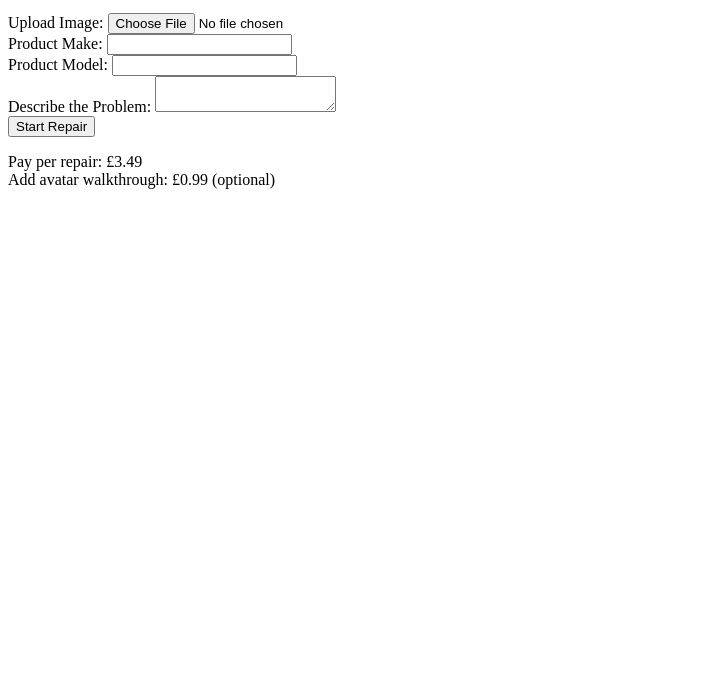
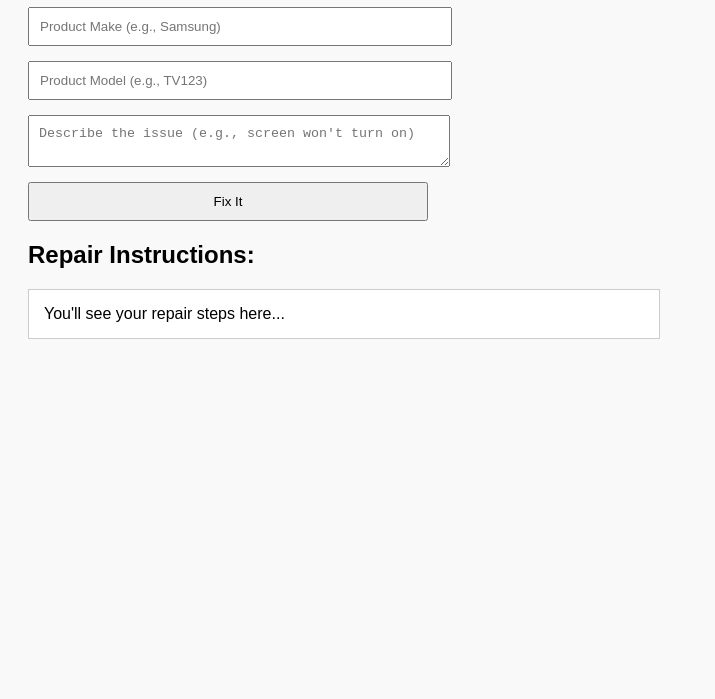
Before and after one commit to sethmaunder10/fixaro-frontend, a plain HTML site: page index.html in a window 1280 px wide. Shown: the part 101-800 px from the top of the page, without its empty margins (0-715 px from the left). Drawn offline with Linux system fonts and the light colour scheme.

Commit message:
Update index.html

```diff
--- a/index.html
+++ b/index.html
@@ -1,21 +1,61 @@
-
 <!DOCTYPE html>
-<html lang="en">
+<html>
 <head>
-  <meta charset="UTF-8" />
-  <meta name="viewport" content="width=device-width, initial-scale=1.0"/>
   <title>Fixaro - AI Repair Assistant</title>
+  <style>
+    body {
+      font-family: Arial, sans-serif;
+      padding: 20px;
+      background: #f9f9f9;
+    }
+    input, textarea, button {
+      display: block;
+      margin-bottom: 15px;
+      padding: 10px;
+      width: 100%;
+      max-width: 400px;
+    }
+    #response {
+      background: #fff;
+      border: 1px solid #ccc;
+      padding: 15px;
+      max-width: 600px;
+    }
+  </style>
 </head>
 <body>
-  <h1>Fixaro</h1>
-  <p>Your AI-powered repair assistant. Upload a photo or enter product details to start your diagnosis.</p>
-  <form action="/repair" method="POST" enctype="multipart/form-data">
-    <label>Upload Image: <input type="file" name="image" /></label><br />
-    <label>Product Make: <input type="text" name="make" /></label><br />
-    <label>Product Model: <input type="text" name="model" /></label><br />
-    <label>Describe the Problem: <textarea name="issue"></textarea></label><br />
-    <button type="submit">Start Repair</button>
-  </form>
-  <p>Pay per repair: £3.49<br />Add avatar walkthrough: £0.99 (optional)</p>
+  <h1>Fixaro - AI Repair Assistant</h1>
+  <input type="text" id="make" placeholder="Product Make (e.g., Samsung)">
+  <input type="text" id="model" placeholder="Product Model (e.g., TV123)">
+  <textarea id="issue" placeholder="Describe the issue (e.g., screen won't turn on)"></textarea>
+  <button onclick="sendRepairRequest()">Fix It</button>
+
+  <h2>Repair Instructions:</h2>
+  <div id="response">You'll see your repair steps here...</div>
+
+  <script>
+    async function sendRepairRequest() {
+      const make = document.getElementById("make").value;
+      const model = document.getElementById("model").value;
+      const issue = document.getElementById("issue").value;
+
+      const responseBox = document.getElementById("response");
+      responseBox.innerHTML = "Getting repair info...";
+
+      try {
+        const res = await fetch("https://fixaro-backend.onrender.com", {
+          method: "POST",
+          headers: { "Content-Type": "application/json" },
+          body: JSON.stringify({ make, model, issue })
+        });
+
+        const data = await res.json();
+        responseBox.innerHTML = data.steps ? data.steps : "No steps returned.";
+      } catch (err) {
+        responseBox.innerHTML = "Something went wrong. Please try again.";
+        console.error(err);
+      }
+    }
+  </script>
 </body>
 </html>
```
